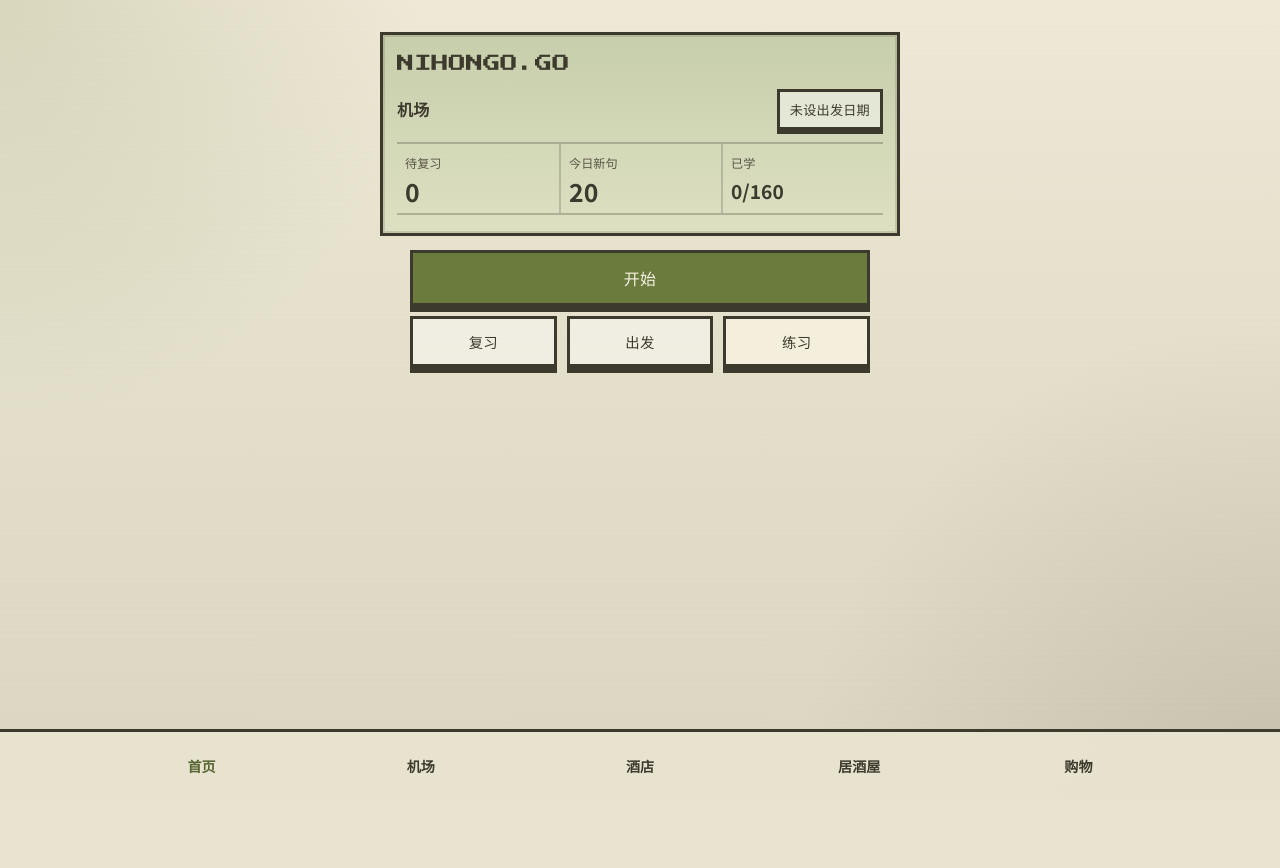
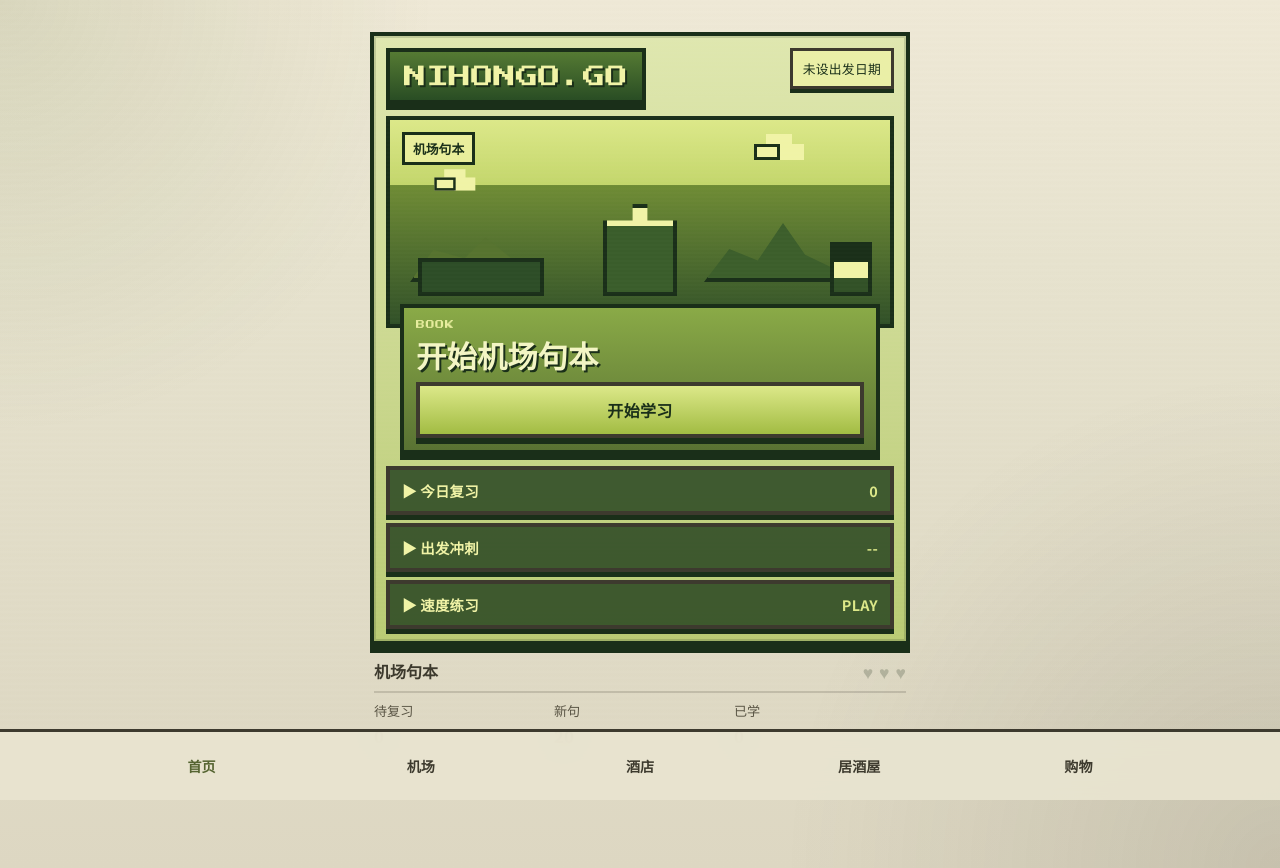
Before and after one commit to bebop-m/japan, a Next.js app: page / in a window 1280 px wide. Before the commit the page ends 800 px from the top, so only its background shows below. Built offline with nearby package versions, Linux system fonts and the light colour scheme.

Commit message:
CODEX像素第一版

```diff
--- a/src/app/globals.css
+++ b/src/app/globals.css
@@ -324,6 +324,340 @@ main {
 
 .gameboy-action-row .pixel-button {
   width: 100%;
+}
+
+.titleboy-home {
+  width: min(100%, 540px);
+  margin: 0 auto;
+  display: grid;
+  gap: 14px;
+}
+
+.titleboy-screen-shell {
+  position: relative;
+  padding: 12px;
+  border: 4px solid #1a2f19;
+  background: linear-gradient(180deg, #dfe7af 0%, #b9cb74 100%);
+  box-shadow:
+    0 8px 0 0 #1a2f19,
+    inset 0 0 0 2px rgba(26, 47, 25, 0.16);
+  overflow: hidden;
+}
+
+.titleboy-screen-shell::after {
+  content: "";
+  position: absolute;
+  inset: 0;
+  pointer-events: none;
+  background: linear-gradient(rgba(255, 255, 255, 0.06) 50%, transparent 50%);
+  background-size: 100% 4px;
+  opacity: 0.18;
+}
+
+.titleboy-screen-top {
+  position: relative;
+  z-index: 2;
+  display: flex;
+  align-items: flex-start;
+  justify-content: space-between;
+  gap: 10px;
+}
+
+.titleboy-logo {
+  display: inline-flex;
+  align-items: center;
+  min-height: 56px;
+  padding: 10px 14px 8px;
+  border: 4px solid #1a2f19;
+  background: linear-gradient(180deg, #557a33 0%, #294d24 100%);
+  color: #f0f3a6;
+  font-family: var(--font-display), monospace;
+  font-size: clamp(1rem, 3vw, 1.4rem);
+  line-height: 1;
+  text-shadow: 2px 2px 0 #1a2f19;
+  box-shadow: 0 6px 0 0 #1a2f19;
+}
+
+.titleboy-settings.pixel-button {
+  min-height: 0;
+  padding: 8px 10px;
+  border-width: 3px;
+  background: rgba(240, 243, 166, 0.72);
+  color: #1a2f19;
+  box-shadow: 0 4px 0 0 #1a2f19;
+  font-size: 0.8rem;
+}
+
+.titleboy-scene {
+  position: relative;
+  margin-top: 12px;
+  height: 212px;
+  border: 4px solid #1a2f19;
+  background: linear-gradient(180deg, #dce889 0%, #c3d66b 32%, #6f8c35 32%, #315028 100%);
+  overflow: hidden;
+}
+
+.titleboy-scene-caption {
+  position: absolute;
+  left: 12px;
+  top: 12px;
+  z-index: 2;
+  padding: 4px 8px;
+  border: 3px solid #1a2f19;
+  background: rgba(240, 243, 166, 0.78);
+  font-size: 0.8rem;
+  font-weight: 700;
+  color: #1a2f19;
+}
+
+.titleboy-cloud {
+  position: absolute;
+  background: #f0f3a6;
+  border: 3px solid #1a2f19;
+  box-shadow:
+    24px 0 0 0 #f0f3a6,
+    12px -10px 0 0 #f0f3a6;
+  width: 26px;
+  height: 16px;
+}
+
+.titleboy-cloud--1 {
+  top: 24px;
+  right: 110px;
+}
+
+.titleboy-cloud--2 {
+  top: 56px;
+  left: 42px;
+  transform: scale(0.82);
+}
+
+.titleboy-hill {
+  position: absolute;
+  bottom: 42px;
+  border: 4px solid #1a2f19;
+  background: #56732f;
+}
+
+.titleboy-hill--back {
+  left: 20px;
+  width: 130px;
+  height: 62px;
+  clip-path: polygon(0 100%, 18% 48%, 42% 62%, 58% 28%, 100% 100%);
+}
+
+.titleboy-hill--front {
+  right: 28px;
+  width: 158px;
+  height: 72px;
+  background: #3c5e2b;
+  clip-path: polygon(0 100%, 16% 54%, 34% 70%, 50% 18%, 64% 62%, 100% 100%);
+}
+
+.titleboy-object,
+.titleboy-mascot {
+  position: absolute;
+  bottom: 28px;
+  border: 4px solid #1a2f19;
+  background: #f0f3a6;
+}
+
+.titleboy-screen-shell--airport .titleboy-object--main {
+  left: 50%;
+  width: 74px;
+  height: 92px;
+  transform: translateX(-50%);
+  background: linear-gradient(180deg, #f0f3a6 0 18px, #3a5d2b 18px 100%);
+  clip-path: polygon(40% 0, 60% 0, 60% 18%, 100% 18%, 100% 100%, 0 100%, 0 18%, 40% 18%);
+}
+
+.titleboy-screen-shell--airport .titleboy-object--alt {
+  left: 28px;
+  width: 126px;
+  height: 38px;
+  background: #2d4d27;
+}
+
+.titleboy-screen-shell--hotel .titleboy-object--main,
+.titleboy-screen-shell--shopping .titleboy-object--main,
+.titleboy-screen-shell--izakaya .titleboy-object--main {
+  left: 34px;
+  width: 178px;
+  height: 76px;
+  background: linear-gradient(180deg, #f0f3a6 0 12px, #325127 12px 100%);
+}
+
+.titleboy-screen-shell--hotel .titleboy-object--alt {
+  right: 24px;
+  width: 80px;
+  height: 104px;
+  background: linear-gradient(180deg, #f0f3a6 0 18px, #355629 18px 100%);
+}
+
+.titleboy-screen-shell--shopping .titleboy-object--alt {
+  right: 22px;
+  width: 96px;
+  height: 66px;
+  background: linear-gradient(180deg, #f0f3a6 0 14px, #43672d 14px 100%);
+}
+
+.titleboy-screen-shell--izakaya .titleboy-object--alt {
+  right: 28px;
+  width: 90px;
+  height: 74px;
+  background: linear-gradient(180deg, #f0f3a6 0 14px, #294924 14px 100%);
+}
+
+.titleboy-screen-shell--clear .titleboy-object--main {
+  left: 50%;
+  bottom: 38px;
+  width: 140px;
+  height: 140px;
+  transform: translateX(-50%) rotate(45deg);
+  background: #f0f3a6;
+}
+
+.titleboy-screen-shell--clear .titleboy-object--alt {
+  left: 50%;
+  bottom: 70px;
+  width: 72px;
+  height: 72px;
+  transform: translateX(-50%);
+  border-radius: 50%;
+  background: #365529;
+}
+
+.titleboy-mascot {
+  right: 18px;
+  width: 42px;
+  height: 54px;
+  background: linear-gradient(180deg, #1a2f19 0 16px, #f0f3a6 16px 32px, #325127 32px 100%);
+}
+
+.titleboy-primary-panel {
+  position: relative;
+  z-index: 2;
+  margin: -24px 14px 0;
+  padding: 12px;
+  border: 4px solid #1a2f19;
+  background: linear-gradient(180deg, #8aaa47 0%, #597233 100%);
+  box-shadow: 0 6px 0 0 #1a2f19;
+  display: grid;
+  gap: 10px;
+}
+
+.titleboy-primary-kicker {
+  font-family: var(--font-display), monospace;
+  font-size: 0.56rem;
+  color: rgba(240, 243, 166, 0.92);
+  letter-spacing: 0.08em;
+}
+
+.titleboy-primary-title {
+  font-size: clamp(1.3rem, 4vw, 1.9rem);
+  font-weight: 900;
+  line-height: 1.1;
+  color: #f3f5c4;
+  text-shadow: 2px 2px 0 #1a2f19;
+}
+
+.titleboy-primary-button.pixel-button {
+  width: 100%;
+  min-height: 54px;
+  border-width: 4px;
+  background: linear-gradient(180deg, #dce889 0%, #a2bc43 100%);
+  color: #1a2f19;
+  box-shadow: 0 6px 0 0 #1a2f19;
+  font-size: 1rem;
+  font-weight: 800;
+}
+
+.titleboy-menu-list {
+  position: relative;
+  z-index: 2;
+  display: grid;
+  gap: 8px;
+  margin-top: 12px;
+}
+
+.titleboy-menu-item.pixel-button {
+  justify-content: space-between;
+  width: 100%;
+  min-height: 48px;
+  padding: 10px 12px;
+  border-width: 4px;
+  background: rgba(35, 64, 30, 0.82);
+  color: #f0f3a6;
+  box-shadow: 0 5px 0 0 #1a2f19;
+}
+
+.titleboy-menu-item.pixel-button.secondary {
+  background: rgba(73, 110, 43, 0.92);
+}
+
+.titleboy-menu-left,
+.titleboy-menu-right {
+  display: inline-flex;
+  align-items: center;
+  gap: 8px;
+  font-weight: 800;
+}
+
+.titleboy-menu-right {
+  color: #dce889;
+}
+
+.titleboy-footer {
+  display: grid;
+  gap: 8px;
+  padding: 0 4px;
+}
+
+.titleboy-footer-row {
+  display: flex;
+  align-items: center;
+  justify-content: space-between;
+  gap: 10px;
+  font-weight: 800;
+}
+
+.titleboy-footer-title {
+  font-size: 1rem;
+}
+
+.titleboy-heart-row {
+  display: inline-flex;
+  gap: 6px;
+}
+
+.titleboy-heart {
+  font-size: 1.1rem;
+  line-height: 1;
+  color: rgba(26, 47, 25, 0.22);
+}
+
+.titleboy-heart.filled {
+  color: #365529;
+}
+
+.titleboy-footer-stats {
+  display: grid;
+  grid-template-columns: repeat(3, 1fr);
+  gap: 8px;
+  padding-top: 8px;
+  border-top: 2px solid rgba(61, 58, 46, 0.18);
+}
+
+.titleboy-footer-stat {
+  display: grid;
+  gap: 4px;
+  font-size: 0.82rem;
+  color: var(--ink-soft);
+}
+
+.titleboy-footer-stat strong {
+  font-size: 1.05rem;
+  color: var(--ink);
 }
 
 .machine-card {
@@ -760,3 +1094,18 @@ rt {
     grid-template-columns: 1.2fr 0.8fr;
   }
 }
+
+@media (max-width: 480px) {
+  .titleboy-primary-title {
+    font-size: 1.12rem;
+  }
+
+  .titleboy-scene {
+    height: 188px;
+  }
+
+  .titleboy-menu-item.pixel-button {
+    min-height: 44px;
+    font-size: 0.84rem;
+  }
+}
--- a/src/components/dashboard-shell.tsx
+++ b/src/components/dashboard-shell.tsx
@@ -1,25 +1,17 @@
 "use client";
 
 import { useMemo } from "react";
+
 import { PixelButton } from "@/components/pixel-button";
 import { getScene } from "@/lib/content";
-import {
-  getCurrentBookSceneId,
-  getSceneBookAvailableCount
-} from "@/lib/books";
+import { getCurrentBookSceneId, getSceneBookAvailableCount } from "@/lib/books";
 import {
   resolveCurriculumCompletion,
-  resolveDepartureCountdown,
-  resolvePrimaryAction
+  resolveDepartureCountdown
 } from "@/lib/dashboard/home";
 import { getDepartureReadyReviewItems } from "@/lib/storage/favorites";
 import { readStorageState } from "@/lib/storage/local";
-import {
-  getDueReviewItems,
-  getMasteredSentenceCount,
-  getPhraseReviewItemCount,
-  getSpotlightReviewItems
-} from "@/lib/review/srs";
+import { getDueReviewItems, getMasteredSentenceCount, getPhraseReviewItemCount, getSpotlightReviewItems } from "@/lib/review/srs";
 import type { SceneSummary } from "@/lib/types/content";
 import type { AppStorageState } from "@/lib/types/storage";
 
@@ -34,13 +26,7 @@ const sceneNameMap: Record<SceneSummary["id"], string> = {
   shopping: "购物"
 };
 
-interface DashboardAction {
-  href: string;
-  label: string;
-  variant: "secondary" | "ghost";
-}
-
-function getCountdownLabel(countdown: ReturnType<typeof resolveDepartureCountdown>) {
+function getCountdownLabel(countdown: ReturnType<typeof resolveDepartureCountdown>): string {
   if (countdown.kind === "unset") {
     return "未设出发日期";
   }
@@ -53,74 +39,39 @@ function getCountdownLabel(countdown: ReturnType<typeof resolveDepartureCountdow
     return "已过期";
   }
 
-  return `${countdown.daysUntil} 天`;
+  return `${countdown.daysUntil ?? "--"} 天`;
 }
 
-function hasStartedBook(storage: AppStorageState, sceneId: SceneSummary["id"]) {
-  return Object.values(storage.reviewItems).some(
-    (item) =>
-      item.sceneId === sceneId &&
-      (item.stepState.currentStep > 0 || Boolean(item.completedAt) || Boolean(item.lastStudiedAt))
-  );
+function hasStartedBook(storage: AppStorageState, sceneId: SceneSummary["id"]): boolean {
+  return Object.values(storage.reviewItems).some((item) => {
+    if (item.sceneId !== sceneId || item.contentType !== "phrase") {
+      return false;
+    }
+
+    return Boolean(item.lastStudiedAt || item.stepState.currentStep > 0 || item.completedAt);
+  });
 }
 
-interface HomeScreenProps {
-  headline: string;
-  spotlightCount: number;
-  countdownLabel: string;
-  stat1Label: string;
-  stat1Value: string | number;
-  stat2Label: string;
-  stat2Value: string | number;
-  stat3Label: string;
-  stat3Value: string | number;
+function getFilledHearts(current: number, total: number): number {
+  if (total <= 0) {
+    return 0;
+  }
+
+  return Math.min(3, Math.max(0, Math.ceil((current / total) * 3)));
 }
 
-function HomeScreen({
-  headline,
-  spotlightCount,
-  countdownLabel,
-  stat1Label,
-  stat1Value,
-  stat2Label,
-  stat2Value,
-  stat3Label,
-  stat3Value
-}: HomeScreenProps) {
-  return (
-    <div className="gameboy-screen">
-      <div className="hero-title">
-        <span className="display" style={{ fontSize: "1.08rem" }}>
-          NIHONGO.GO
-        </span>
-      </div>
+interface TitleMenuItem {
+  href: string;
+  label: string;
+  value: string;
+  variant?: "primary" | "secondary" | "ghost";
+}
 
-      <div className="gameboy-book-row">
-        <div className="gameboy-book-meta">
-          <span className="gameboy-book-label">{headline}</span>
-          {spotlightCount > 0 ? <span className="badge danger">回炉 {spotlightCount}</span> : null}
-        </div>
-        <PixelButton href="/settings" variant="ghost" className="gameboy-countdown">
-          {countdownLabel}
-        </PixelButton>
-      </div>
-
-      <div className="gameboy-hud">
-        <div className="gameboy-stat">
-          <span className="gameboy-stat-label">{stat1Label}</span>
-          <strong className="gameboy-stat-value">{stat1Value}</strong>
-        </div>
-        <div className="gameboy-stat">
-          <span className="gameboy-stat-label">{stat2Label}</span>
-          <strong className="gameboy-stat-value">{stat2Value}</strong>
-        </div>
-        <div className="gameboy-stat">
-          <span className="gameboy-stat-label">{stat3Label}</span>
-          <strong className="gameboy-stat-value compact">{stat3Value}</strong>
-        </div>
-      </div>
-    </div>
-  );
+interface PanelState {
+  kicker: string;
+  title: string;
+  label: string;
+  href: string;
 }
 
 export function DashboardShell({ scenes }: DashboardShellProps) {
@@ -134,14 +85,16 @@ export function DashboardShell({ scenes }: DashboardShellProps) {
     bookProgressByScene: storage.bookProgressByScene,
     scenes
   });
+
   const currentBookSceneId = getCurrentBookSceneId(storage, scenes);
+  const currentBookScene = getScene(currentBookSceneId);
   const currentBookLabel = sceneNameMap[currentBookSceneId];
-  const currentBookScene = getScene(currentBookSceneId);
   const currentBookHref = `/scene/${currentBookSceneId}`;
   const currentBookStarted = hasStartedBook(storage, currentBookSceneId);
   const newSentenceCount = currentBookScene
     ? Math.min(20, getSceneBookAvailableCount(currentBookScene, storage, "sentence"))
     : 0;
+
   const countdown = resolveDepartureCountdown({
     departureDateISO: storage.userSettings.departureDateISO,
     totalReviewItems,
@@ -149,87 +102,182 @@ export function DashboardShell({ scenes }: DashboardShellProps) {
     departureReadyCount
   });
   const countdownLabel = getCountdownLabel(countdown);
-  const primaryAction = resolvePrimaryAction({
-    countdown,
-    dueReviewCount,
-    nextLesson: null,
-    departureReadyCount
-  });
-  const actionButtons: DashboardAction[] = [
+  const heartsFilled = completion.isCurriculumComplete
+    ? 3
+    : getFilledHearts(masteredSentenceCount, Math.max(totalReviewItems, 1));
+
+  let panel: PanelState;
+
+  if (completion.isCurriculumComplete) {
+    if (dueReviewCount > 0) {
+      panel = {
+        kicker: "CLEAR",
+        title: "通关后清复习",
+        label: "继续复习",
+        href: "/review"
+      };
+    } else if (departureReadyCount > 0) {
+      panel = {
+        kicker: "CLEAR",
+        title: "全句本已通关",
+        label: "出发冲刺",
+        href: "/departure"
+      };
+    } else {
+      panel = {
+        kicker: "CLEAR",
+        title: "全句本已通关",
+        label: "自由练习",
+        href: "/practice"
+      };
+    }
+  } else if (countdown.kind === "today") {
+    panel = {
+      kicker: "TODAY",
+      title: "开始出发冲刺",
+      label: "立刻开始",
+      href: "/departure"
+    };
+  } else if (dueReviewCount > 0) {
+    panel = {
+      kicker: "TODAY",
+      title: "开始今日复习",
+      label: "立即开始",
+      href: "/review"
+    };
+  } else {
+    panel = {
+      kicker: "BOOK",
+      title: `${currentBookStarted ? "继续" : "开始"}${currentBookLabel}句本`,
+      label: currentBookStarted ? "继续学习" : "开始学习",
+      href: currentBookHref
+    };
+  }
+
+  const menuCandidates: TitleMenuItem[] = [
+    ...(completion.isCurriculumComplete
+      ? []
+      : [
+          {
+            href: currentBookHref,
+            label: "旅行句本",
+            value: currentBookLabel,
+            variant: "secondary" as const
+          }
+        ]),
     {
       href: "/review",
-      label: "复习",
-      variant: dueReviewCount > 0 || spotlightCount > 0 ? "secondary" : "ghost"
+      label: "今日复习",
+      value: `${dueReviewCount}`,
+      variant: dueReviewCount > 0 ? "secondary" : "ghost"
     },
+    ...(spotlightCount > 0
+      ? [
+          {
+            href: "/review?focus=1",
+            label: "重点回炉",
+            value: `${spotlightCount}`,
+            variant: "secondary" as const
+          }
+        ]
+      : []),
     {
       href: "/departure",
-      label: "出发",
-      variant:
-        departureReadyCount > 0 || countdown.kind === "urgent" || countdown.kind === "today"
-          ? "secondary"
-          : "ghost"
+      label: "出发冲刺",
+      value: departureReadyCount > 0 ? `${departureReadyCount}` : "--",
+      variant: departureReadyCount > 0 ? "secondary" : "ghost"
     },
     {
       href: "/practice",
-      label: "练习",
-      variant: "secondary"
+      label: "速度练习",
+      value: "PLAY",
+      variant: "ghost"
     }
   ];
 
-  if (completion.isCurriculumComplete) {
-    return (
-      <div className="gameboy-layout">
-        <HomeScreen
-          headline="全部通关"
-          spotlightCount={spotlightCount}
-          countdownLabel={countdownLabel}
-          stat1Label="场景"
-          stat1Value={`${completion.completedSceneCount}/${completion.totalSceneCount}`}
-          stat2Label="句本"
-          stat2Value={`${completion.completedBookCount}/${completion.totalBookCount}`}
-          stat3Label="已学"
-          stat3Value={`${masteredSentenceCount}/${totalReviewItems}`}
-        />
+  const menuItems = menuCandidates.filter((item) => item.href !== panel.href).slice(0, 3);
+  const screenVariant = completion.isCurriculumComplete ? "clear" : currentBookSceneId;
+  const footerStats = completion.isCurriculumComplete
+    ? [
+        { label: "场景", value: `${completion.completedSceneCount}` },
+        { label: "句本", value: `${completion.completedBookCount}` },
+        { label: "已学", value: `${masteredSentenceCount}` }
+      ]
+    : [
+        { label: "待复习", value: `${dueReviewCount}` },
+        { label: "新句", value: `${newSentenceCount}` },
+        { label: "已学", value: `${masteredSentenceCount}` }
+      ];
 
-        <div className="gameboy-controls">
-          <PixelButton href={primaryAction.href} style={{ width: "100%", minHeight: 56, fontSize: "1rem" }}>
-            {primaryAction.label}
+  return (
+    <div className="titleboy-home">
+      <div className={`titleboy-screen-shell titleboy-screen-shell--${screenVariant}`}>
+        <div className="titleboy-screen-top">
+          <div className="titleboy-logo">NIHONGO.GO</div>
+          <PixelButton href="/settings" variant="ghost" className="titleboy-settings">
+            {countdownLabel}
           </PixelButton>
-          <div className="gameboy-action-row">
-            {actionButtons.map((action) => (
-              <PixelButton key={action.href} href={action.href} variant={action.variant}>
-                {action.label}
-              </PixelButton>
+        </div>
+
+        <div className={`titleboy-scene titleboy-scene--${screenVariant}`}>
+          <span className="titleboy-cloud titleboy-cloud--1" />
+          <span className="titleboy-cloud titleboy-cloud--2" />
+          <span className="titleboy-hill titleboy-hill--back" />
+          <span className="titleboy-hill titleboy-hill--front" />
+          <span className="titleboy-object titleboy-object--main" />
+          <span className="titleboy-object titleboy-object--alt" />
+          <span className="titleboy-mascot" />
+          <span className="titleboy-scene-caption">
+            {completion.isCurriculumComplete ? "CLEAR MODE" : `${currentBookLabel}句本`}
+          </span>
+        </div>
+
+        <div className="titleboy-primary-panel">
+          <div className="titleboy-primary-kicker">{panel.kicker}</div>
+          <div className="titleboy-primary-title">{panel.title}</div>
+          <PixelButton href={panel.href} className="titleboy-primary-button">
+            {panel.label}
+          </PixelButton>
+        </div>
+
+        <div className="titleboy-menu-list">
+          {menuItems.map((item) => (
+            <PixelButton
+              key={`${item.href}-${item.label}`}
+              href={item.href}
+              variant={item.variant ?? "ghost"}
+              className="titleboy-menu-item"
+            >
+              <span className="titleboy-menu-left">▶ {item.label}</span>
+              <span className="titleboy-menu-right">{item.value}</span>
+            </PixelButton>
+          ))}
+        </div>
+      </div>
+
+      <div className="titleboy-footer">
+        <div className="titleboy-footer-row">
+          <span className="titleboy-footer-title">
+            {completion.isCurriculumComplete ? "全句本通关" : `${currentBookLabel}句本`}
+          </span>
+          <div className="titleboy-heart-row">
+            {Array.from({ length: 3 }).map((_, index) => (
+              <span
+                key={index}
+                className={`titleboy-heart ${index < heartsFilled ? "filled" : ""}`.trim()}
+              >
+                ♥
+              </span>
             ))}
           </div>
         </div>
-      </div>
-    );
-  }
 
-  return (
-    <div className="gameboy-layout">
-      <HomeScreen
-        headline={currentBookLabel}
-        spotlightCount={spotlightCount}
-        countdownLabel={countdownLabel}
-        stat1Label="待复习"
-        stat1Value={dueReviewCount}
-        stat2Label="今日新句"
-        stat2Value={newSentenceCount}
-        stat3Label="已学"
-        stat3Value={`${masteredSentenceCount}/${totalReviewItems}`}
-      />
-
-      <div className="gameboy-controls">
-        <PixelButton href={currentBookHref} style={{ width: "100%", minHeight: 56, fontSize: "1rem" }}>
-          {currentBookStarted ? "继续" : "开始"}
-        </PixelButton>
-        <div className="gameboy-action-row">
-          {actionButtons.map((action) => (
-            <PixelButton key={action.href} href={action.href} variant={action.variant}>
-              {action.label}
-            </PixelButton>
+        <div className="titleboy-footer-stats">
+          {footerStats.map((stat) => (
+            <div key={stat.label} className="titleboy-footer-stat">
+              <span>{stat.label}</span>
+              <strong>{stat.value}</strong>
+            </div>
           ))}
         </div>
       </div>
```
Also changed, not shown: public/fallback-nVRS8igfOeJ5ISiX129__.js (renamed from public/fallback-LALJz9vrwoZ_y428-8sE0.js).
